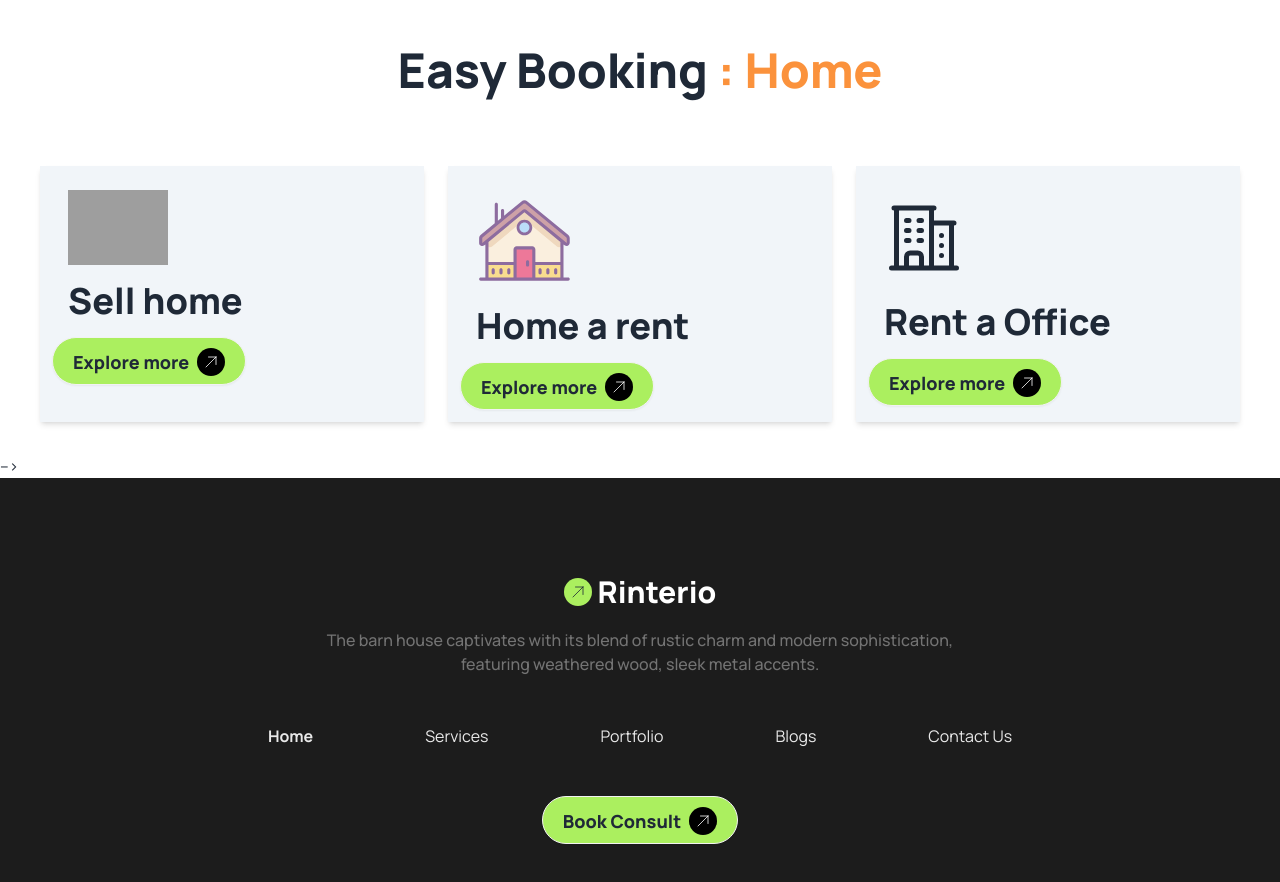
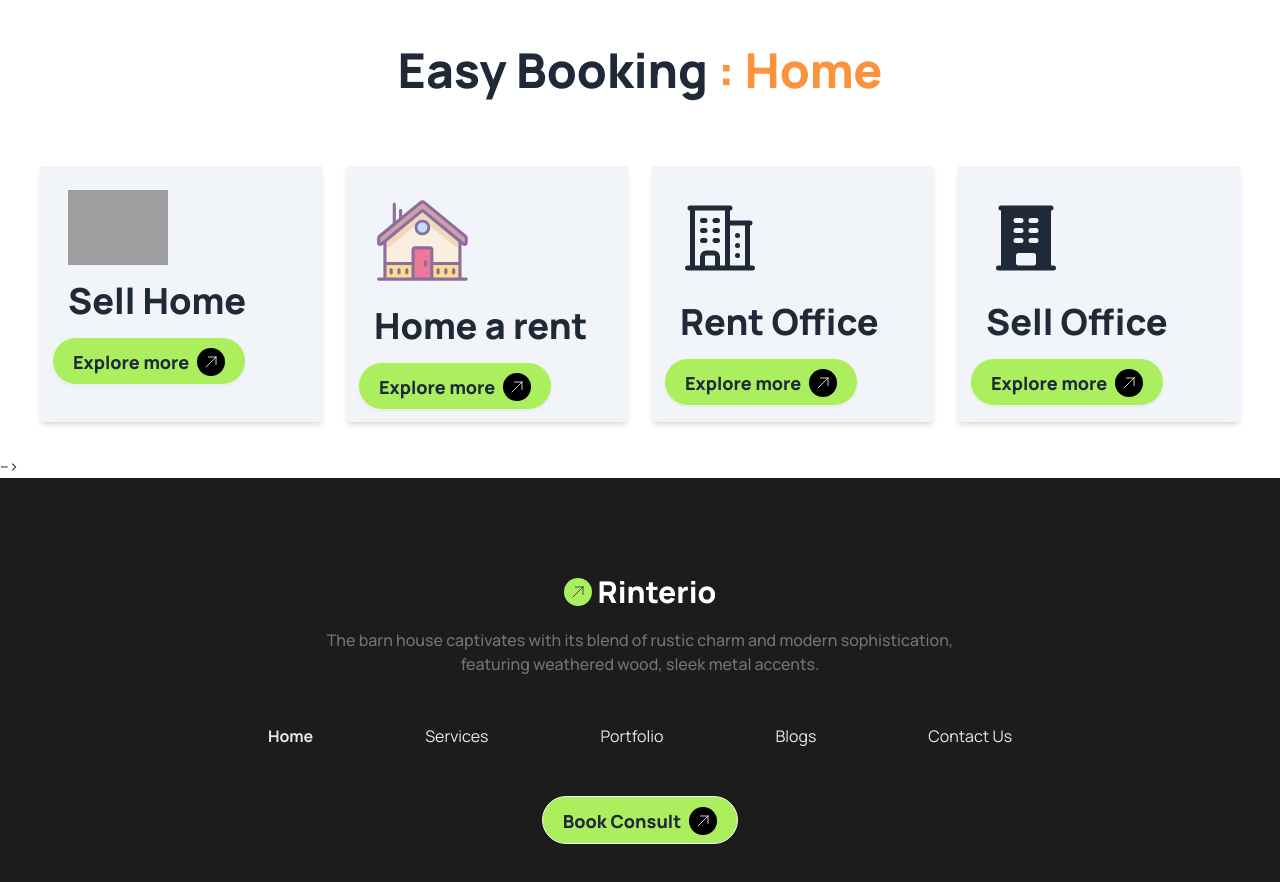
Before and after one commit to Tahmidalvi/assignment-3, a plain HTML site: page index.html in a window 1280 px wide. Shown: the part 4002-4884 px from the top of the page. Drawn offline with nearby package versions, Linux system fonts and the light colour scheme; grey boxes are pictures that could not be loaded.

Commit message:
4rt commit

```diff
--- a/index.html
+++ b/index.html
@@ -328,13 +328,13 @@
     <!-- unique part -->
 
         <div class="lg:text-5xl text-3xl font-extrabold text-center p-6 lg:p-10">Easy Booking <span class="text-orange-400 hover:text-stone-400">: Home</span></div>
-        <div class="lg:max-w-screen-xl mx-auto py-8 px-4 lg:px-10 grid lg:grid-cols-3 grid-cols-1 gap-4 lg:gap-6 bg-white">
+        <div class="lg:max-w-screen-xl mx-auto py-8 px-4 lg:px-10 grid lg:grid-cols-4 grid-cols-1 gap-4 lg:gap-6 bg-white">
             <div class="shadow-md bg-slate-100 p-3">
                 <p class="mx-4 my-3">
                     <img width="100" height="100" src="https://img.icons8.com/comic/100/home.png" alt="home"/>
                 </p>
                    <h1 class="font-extrabold text-4xl m-4">
-                      Sell home
+                      Sell Home
                    </h1>
                  <!-- <button class="border rounded-3xl px-4 py-2.5 bg-[#ABEF5F] font-bold m-4"> See options</button> -->
                  <button class="btn rounded-3xl px-5 py-2.5 bg-[#ABEF5F] font-extrabold text-lg">
@@ -372,7 +372,7 @@
 
                  </p>
                  <h1 class="font-extrabold text-4xl m-4">
-                     Rent a Office
+                     Rent Office
                  </h1>
                  <button class="btn rounded-3xl px-5 py-2.5 bg-[#ABEF5F] font-extrabold text-lg">
                     Explore more
@@ -385,6 +385,28 @@
                 </button>
 
              </div>
+             <div class="shadow-md bg-slate-100 p-3">
+                <p class="mx-4 my-3 py-2">
+                    <svg xmlns="http://www.w3.org/2000/svg" viewBox="0 0 24 24" fill="currentColor" class="size-20">
+                        <path fill-rule="evenodd" d="M4.5 2.25a.75.75 0 0 0 0 1.5v16.5h-.75a.75.75 0 0 0 0 1.5h16.5a.75.75 0 0 0 0-1.5h-.75V3.75a.75.75 0 0 0 0-1.5h-15ZM9 6a.75.75 0 0 0 0 1.5h1.5a.75.75 0 0 0 0-1.5H9Zm-.75 3.75A.75.75 0 0 1 9 9h1.5a.75.75 0 0 1 0 1.5H9a.75.75 0 0 1-.75-.75ZM9 12a.75.75 0 0 0 0 1.5h1.5a.75.75 0 0 0 0-1.5H9Zm3.75-5.25A.75.75 0 0 1 13.5 6H15a.75.75 0 0 1 0 1.5h-1.5a.75.75 0 0 1-.75-.75ZM13.5 9a.75.75 0 0 0 0 1.5H15A.75.75 0 0 0 15 9h-1.5Zm-.75 3.75a.75.75 0 0 1 .75-.75H15a.75.75 0 0 1 0 1.5h-1.5a.75.75 0 0 1-.75-.75ZM9 19.5v-2.25a.75.75 0 0 1 .75-.75h4.5a.75.75 0 0 1 .75.75v2.25a.75.75 0 0 1-.75.75h-4.5A.75.75 0 0 1 9 19.5Z" clip-rule="evenodd" />
+                      </svg>
+
+
+                </p>
+                <h1 class="font-extrabold text-4xl m-4">
+                    Sell Office
+                </h1>
+                <button class="btn rounded-3xl px-5 py-2.5 bg-[#ABEF5F] font-extrabold text-lg">
+                   Explore more
+                   <br>
+                   <p class="bg-black p-1.5 rounded-full">
+                       <svg xmlns="http://www.w3.org/2000/svg" fill="none" viewBox="0 0 24 24" stroke-width="1.2" stroke="currentColor" class="size-4 text-white">
+                           <path stroke-linecap="round" stroke-linejoin="round" d="m4.5 19.5 15-15m0 0H8.25m11.25 0v11.25"></path>
+                       </svg>
+                   </p>
+               </button>
+
+            </div>
         </div>
      </section> -->
 </main>
```
